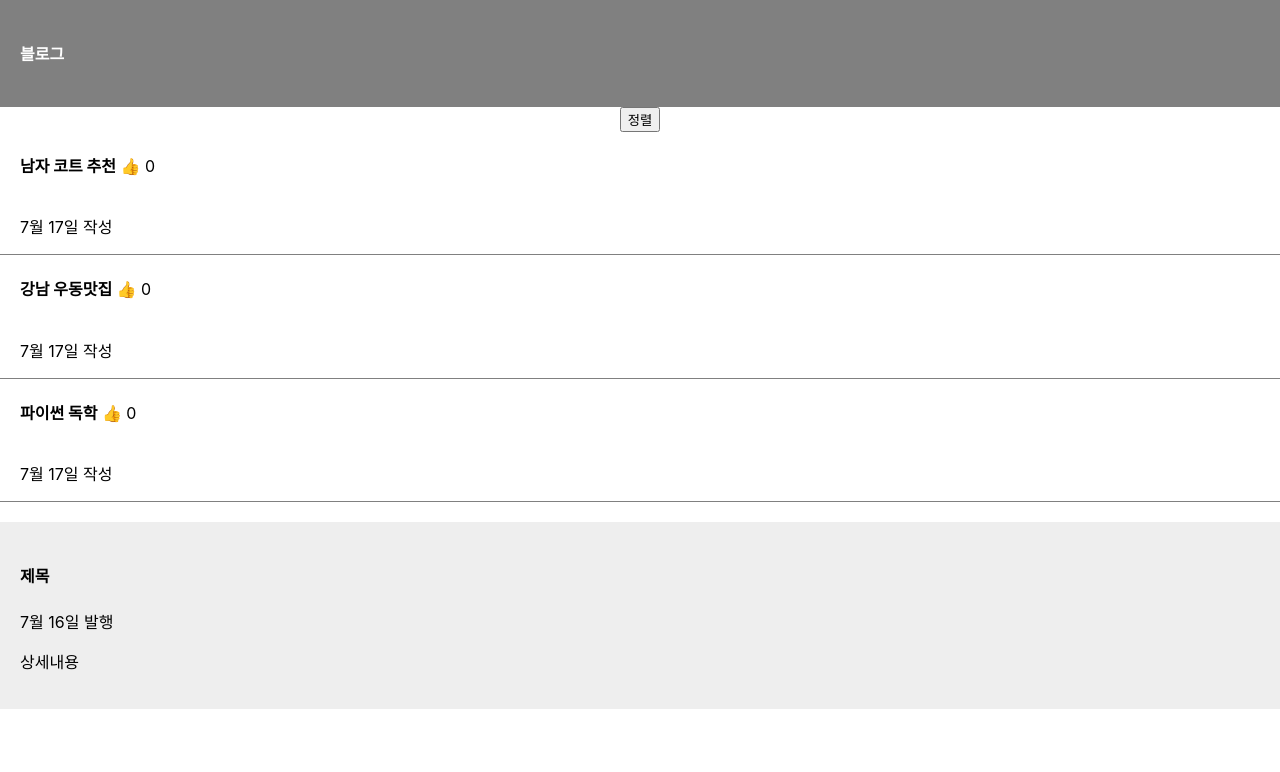
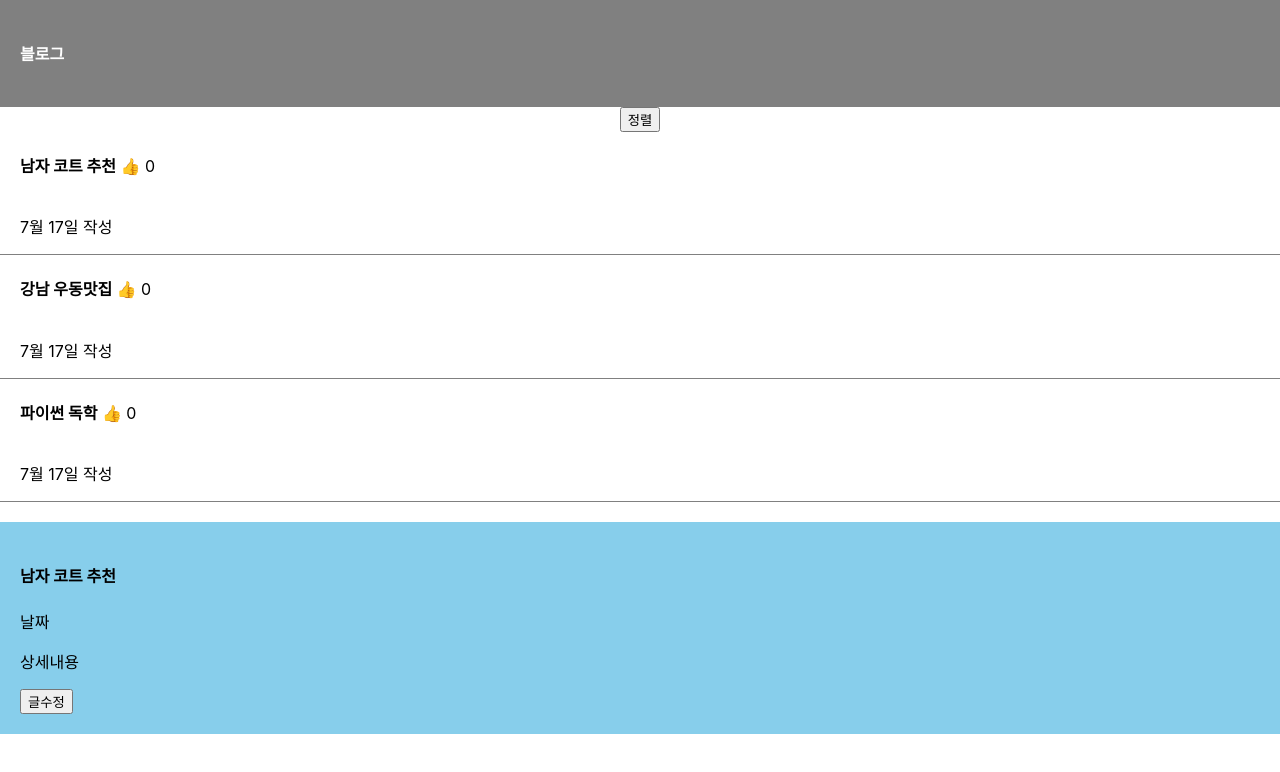
Before and after one commit to ttangzzi/Study_React, a React (Create React App) app: page / in a window 1280 px wide. Both pictures are taken after a click on the element "남자 코트 추천". Shown: the top 772 px of the page. Built offline with nearby package versions, Linux system fonts and the light colour scheme.

Commit message:
props 와 글수정 기능

```diff
--- a/src/App.js
+++ b/src/App.js
@@ -36,18 +36,25 @@ function App() {
       }
 
       {
-        modal == true ? <Modal title="제목" date="7월 16일 발행"/> : null
+        modal == true ? <Modal color={"skyblue"} title={title} woman = {
+          ()=> {
+            let newTitle = [...title];
+            newTitle[0] = "여자 코트 추천";
+            setTitle(newTitle);
+          }
+        }/> : null
       }
     </div>
   );
 }
 
-function Modal({title, date}) {
+function Modal(props) {
   return (
-    <div className="modal">
-      <h4>{title}</h4>
-      <p>{date}</p>
+    <div className="modal" style={{background : props.color}}>
+      <h4>{props.title[0]}</h4>
+      <p>날짜</p>
       <p>상세내용</p>
+      <button onClick={props.woman}>글수정</button>
     </div>
   )
 }
```
